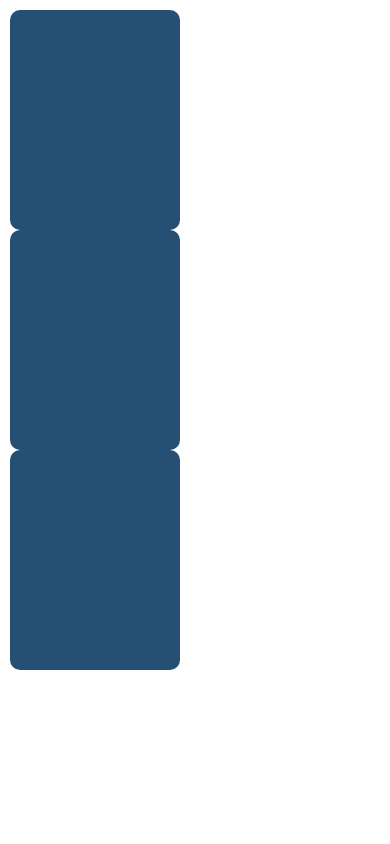
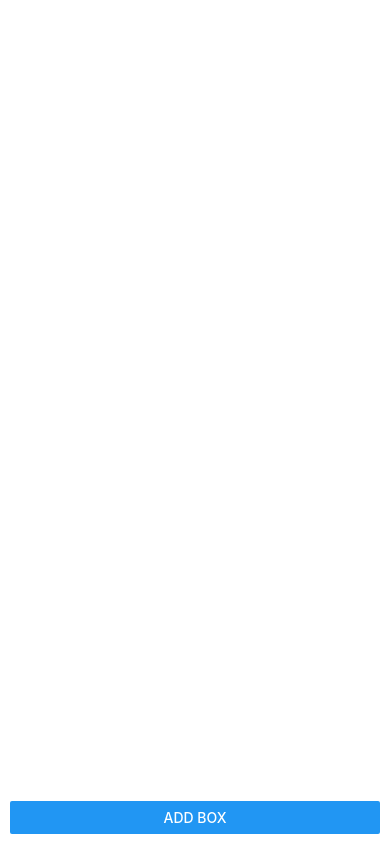
Before and after one commit to JAYATEJA04/ToDo-application_RN, a React Native app: screen / in a window 390 px wide. Built offline with nearby package versions, Linux system fonts and the light colour scheme.

Commit message:
cards can be generated by pressing a button

```diff
--- a/App.tsx
+++ b/App.tsx
@@ -7,11 +7,7 @@ import {GestureHandlerRootView} from 'react-native-gesture-handler';
 const App = () => {
   return (
     <GestureHandlerRootView style={styles.container}>
-      <View>
-        <Animate />
-        <Animate />
-        <Animate />
-      </View>
+      <RenderCard />
     </GestureHandlerRootView>
   );
 };
@@ -19,9 +15,7 @@ const App = () => {
 const styles = StyleSheet.create({
   container: {
     flex: 1,
-    padding: 10,
     backgroundColor: 'white',
-    flexDirection: 'column',
   },
 });
 
--- a/src/components/Animated/RenderCards.tsx
+++ b/src/components/Animated/RenderCards.tsx
@@ -1,38 +1,70 @@
 import React, {useState} from 'react';
-import {Text, View, StyleSheet, FlatList, Button} from 'react-native';
+import {
+  Text,
+  View,
+  StyleSheet,
+  FlatList,
+  Button,
+  Dimensions,
+  Alert,
+} from 'react-native';
 import Animate from '../Animation';
-import {
-  Gesture,
-  GestureDetector,
-  GestureHandlerRootView,
-} from 'react-native-gesture-handler';
+
+const {width} = Dimensions.get('window');
+const padding = 10;
+const numberOfColumns = 2;
+const boxSize = (width - padding * (numberOfColumns + 1)) / numberOfColumns;
+
+interface BoxItem {
+  key: number;
+}
 
 const RenderCard = () => {
-  const [cards, setCards] = useState([]);
-  const [card, setCard] = useState('1');
+  const [boxes, setBoxes] = useState<BoxItem[]>([]);
 
-  const handleButtonPress = () => {
-    if (cards.length < 10) {
-      setCards(prevCards => [...prevCards, card]);
+  const addBoxes = () => {
+    if (boxes.length >= 2) {
+      Alert.alert('Nope!');
+    } else {
+      setBoxes(prevBoxes => [...prevBoxes, {key: prevBoxes.length}]);
     }
   };
 
+  const renderItem = ({item}: {item: BoxItem}) => {
+    return (
+      <View style={styles.box}>
+        <Animate />
+      </View>
+    );
+  };
+
   return (
-    <View>
-      <Button onPress={handleButtonPress} title="Create card" />
+    <View style={styles.container}>
       <FlatList
-        data={cards}
-        renderItem={({item}) => (
-          <View>
-            <Animate />
-          </View>
-        )}
-        key={'_'}
-        keyExtractor={index => '_' + index.toString()}
-        numColumns={2}
+        data={boxes}
+        renderItem={renderItem}
+        keyExtractor={item => item.key.toString()}
+        numColumns={numberOfColumns}
       />
+      <Button title="Add box" onPress={addBoxes} />
     </View>
   );
 };
 
+const styles = StyleSheet.create({
+  container: {
+    flex: 1,
+    padding: padding,
+  },
+  box: {
+    width: boxSize,
+    height: boxSize,
+    justifyContent: 'center',
+    alignItems: 'center',
+    borderColor: 'black',
+    marginBottom: padding,
+    marginRight: padding,
+  },
+});
+
 export default RenderCard;
--- a/src/components/Animation.tsx
+++ b/src/components/Animation.tsx
@@ -46,7 +46,7 @@ const Animate = () => {
     transform: [
       {translateX: withSpring(offsetX.value)},
       {translateY: withSpring(offsetY.value)},
-      {scale: withTiming(pressed.value ? 1.2 : 1)},
+      {scale: withTiming(pressed.value ? 1.1 : 1)},
     ],
     backgroundColor: pressed.value ? 'orange' : '#265073',
   }));
@@ -62,13 +62,12 @@ const Animate = () => {
 
 const styles = StyleSheet.create({
   container: {
-    flex: 1,
-    // padding: 10,
-    // backgroundColor: 'white',
+    // flex: 1,
+    borderWidth: 1,
   },
   circle: {
-    height: 220,
-    width: 170,
+    height: 150,
+    width: 150,
     backgroundColor: '#b58df1',
     borderRadius: 10,
   },
```
